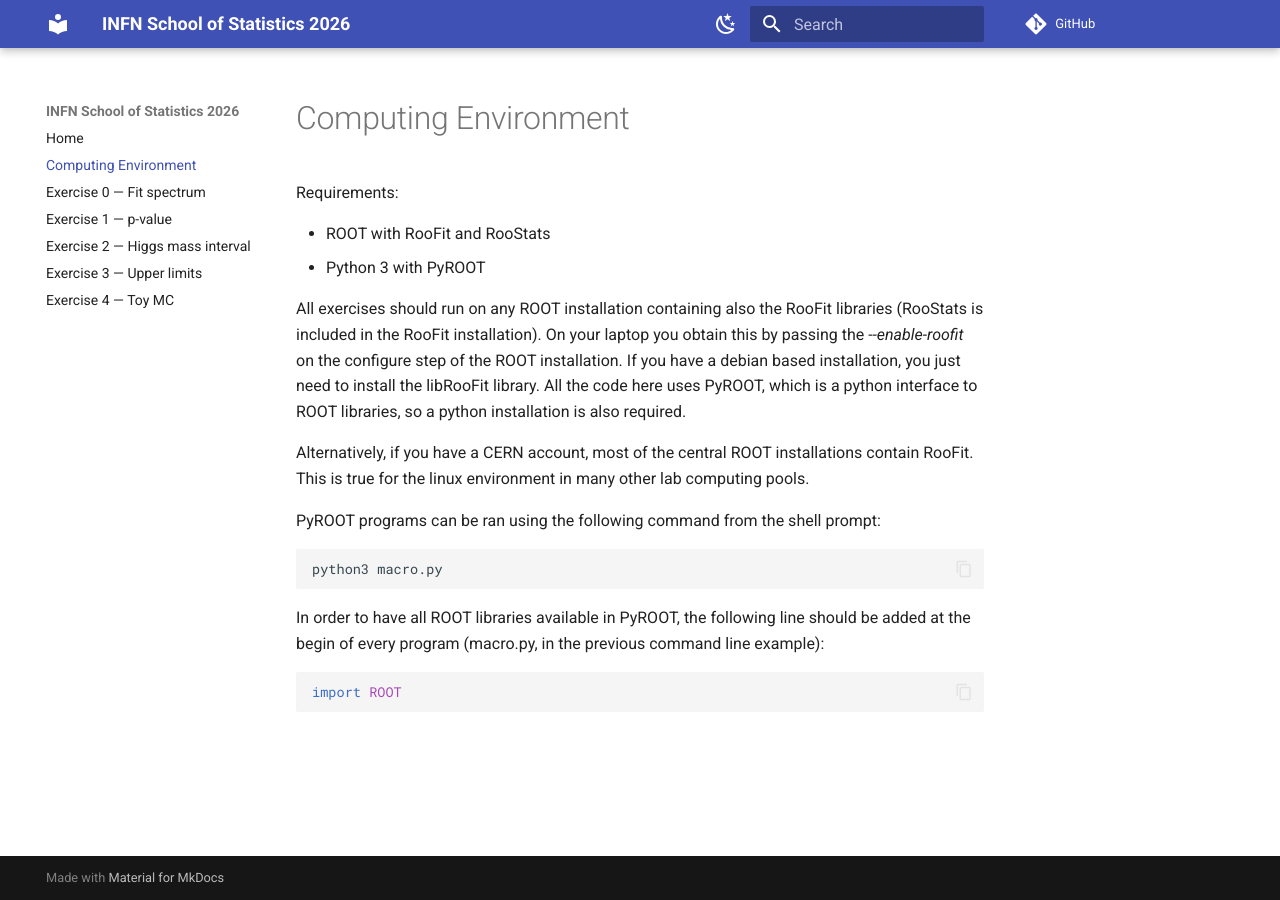
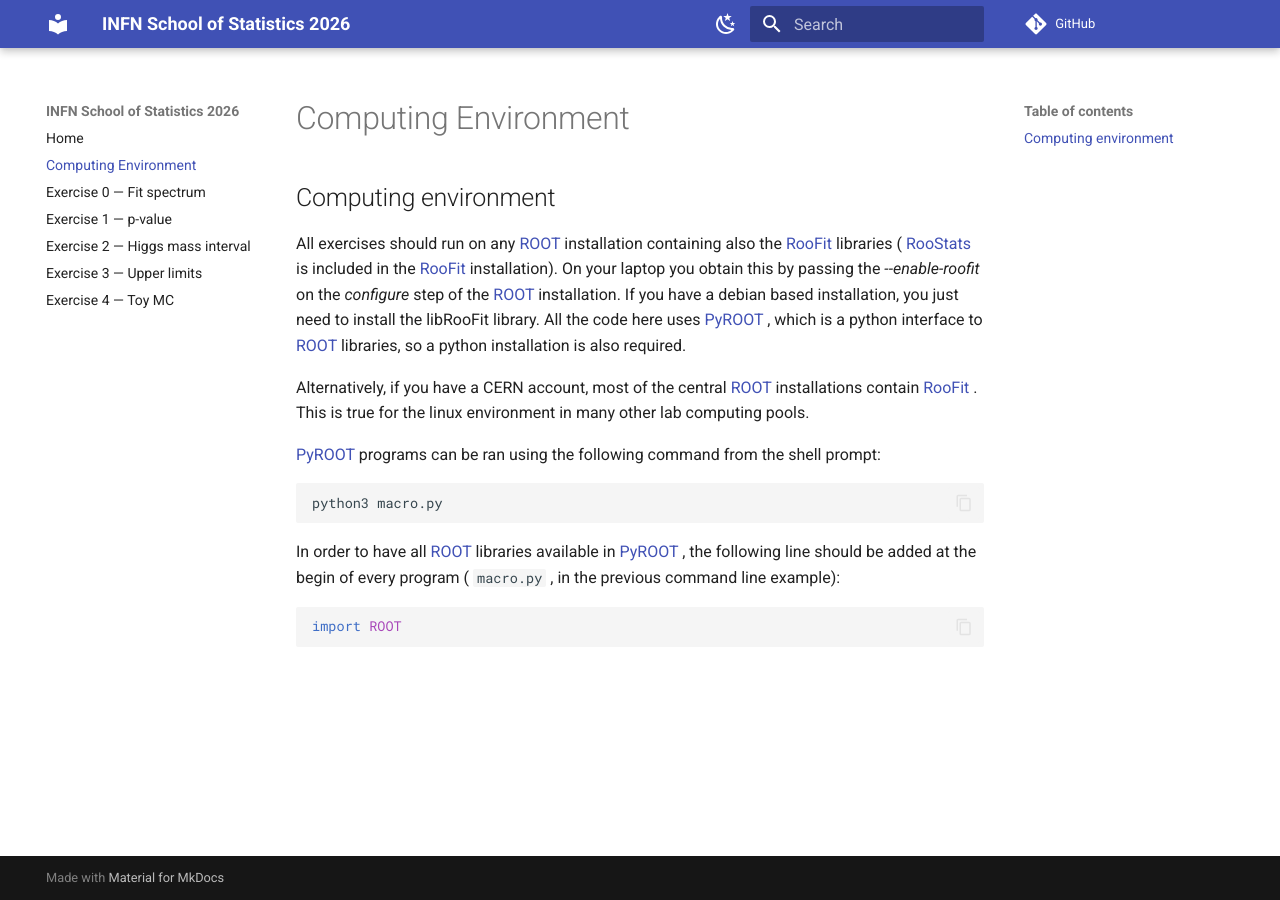
Before and after one commit to pellicci/INFNStat, an MkDocs documentation site: the page built from docs/setup.md, in a window 1280 px wide. Built offline with MkDocs 1.6.1 and Material for MkDocs 9.7.7, drawn with Linux system fonts in a browser that asks for light colours; comment, search, counter and statistics services are not loaded.

Commit message:
Update setup.md

````diff
--- a/docs/setup.md
+++ b/docs/setup.md
@@ -1,22 +1,49 @@
+## Computing environment
 
-# Computing Environment
+All exercises should run on any
+[ROOT](https://twiki.cern.ch/twiki/bin/view/Main/ROOT)
+installation containing also the
+[RooFit](https://twiki.cern.ch/twiki/bin/view/Main/RooFit)
+libraries (
+[RooStats](https://twiki.cern.ch/twiki/bin/view/Main/RooStats)
+is included in the
+[RooFit](https://twiki.cern.ch/twiki/bin/view/Main/RooFit)
+installation).
+On your laptop you obtain this by passing the
+*--enable-roofit*
+on the
+*configure*
+step of the
+[ROOT](https://twiki.cern.ch/twiki/bin/view/Main/ROOT)
+installation. If you have a debian based installation, you just need to install the libRooFit library.
+All the code here uses
+[PyROOT](https://twiki.cern.ch/twiki/bin/view/Main/PyROOT)
+, which is a python interface to
+[ROOT](https://twiki.cern.ch/twiki/bin/view/Main/ROOT)
+libraries, so a python installation is also required.
 
-Requirements:
+Alternatively, if you have a CERN account, most of the central
+[ROOT](https://twiki.cern.ch/twiki/bin/view/Main/ROOT)
+installations contain
+[RooFit](https://twiki.cern.ch/twiki/bin/view/Main/RooFit)
+. This is true for the linux environment in many other lab computing pools.
 
-- ROOT with RooFit and RooStats
-- Python 3 with PyROOT
+[PyROOT](https://twiki.cern.ch/twiki/bin/view/Main/PyROOT)
+programs can be ran using the following command from the shell prompt:
 
-All exercises should run on any ROOT installation containing also the RooFit libraries (RooStats is included in the RooFit installation). On your laptop you obtain this by passing the *--enable-roofit* on the configure step of the ROOT installation. If you have a debian based installation, you just need to install the libRooFit library. All the code here uses PyROOT, which is a python interface to ROOT libraries, so a python installation is also required.
-
-Alternatively, if you have a CERN account, most of the central ROOT installations contain RooFit. This is true for the linux environment in many other lab computing pools.
-
-PyROOT programs can be ran using the following command from the shell prompt:
 
 ```bash
 python3 macro.py
 ```
 
-In order to have all ROOT libraries available in PyROOT, the following line should be added at the begin of every program (macro.py, in the previous command line example):
+In order to have all
+[ROOT](https://twiki.cern.ch/twiki/bin/view/Main/ROOT)
+libraries available in
+[PyROOT](https://twiki.cern.ch/twiki/bin/view/Main/PyROOT)
+, the following line should be added at the begin of every program (
+`macro.py`
+, in the previous command line example):
+
 
 ```python
 import ROOT
````
